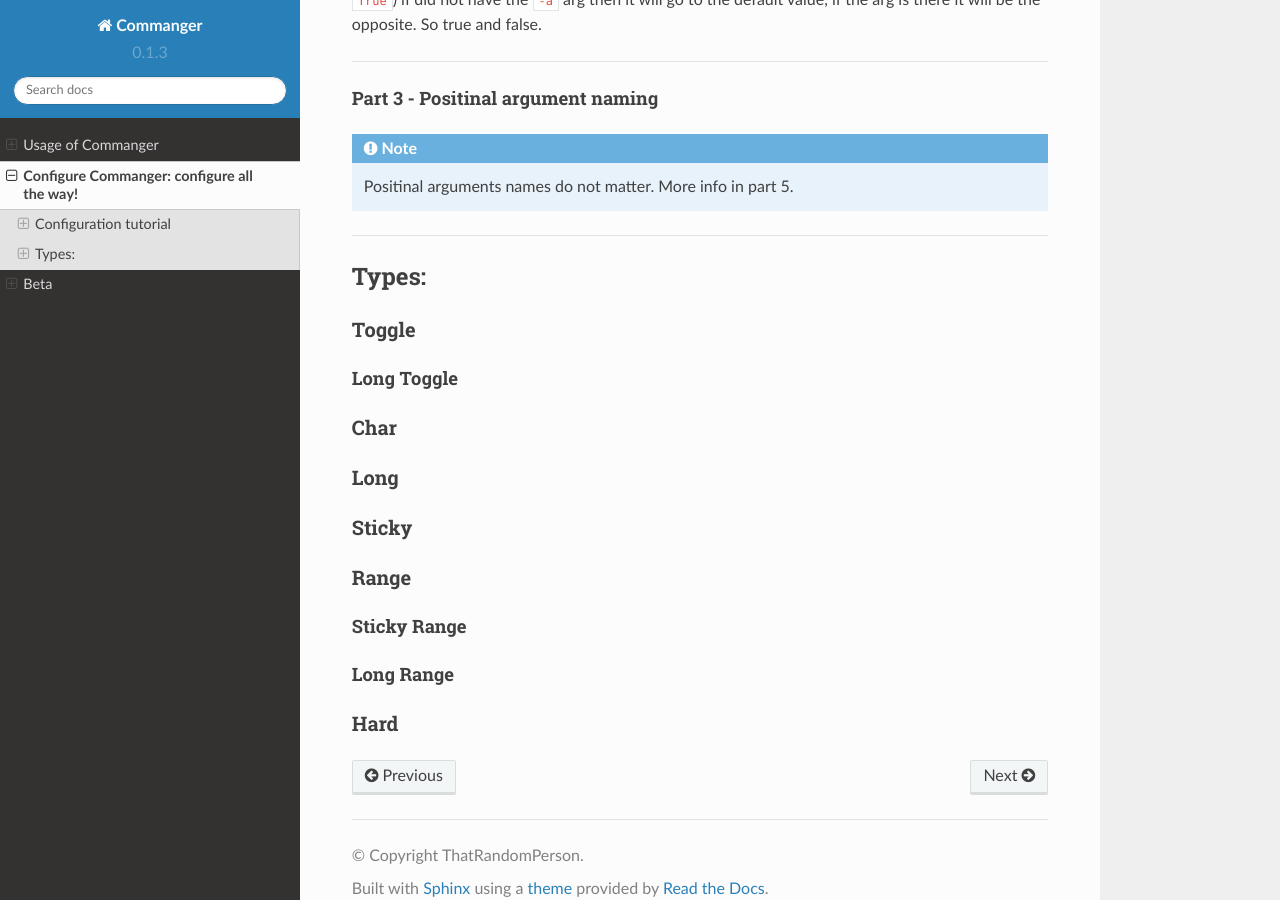
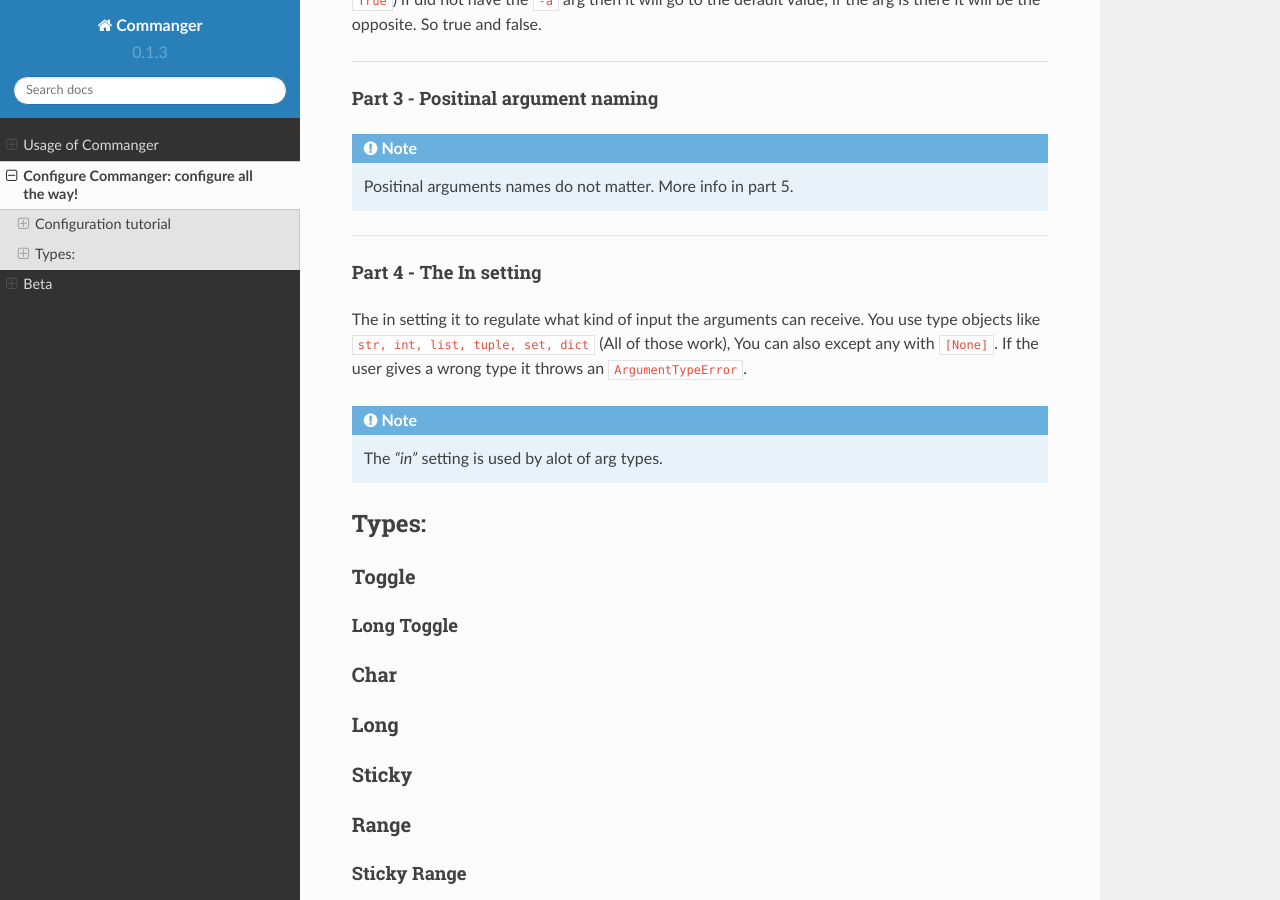
Before and after one commit to thatrandomperson5/commanger-docs, a Sphinx documentation site: the page built from docs/source/configure.rst, in a window 1280 px wide and 900 px high, scrolled down 1764 px. Built offline with Sphinx 7.4.7 and the Read the Docs theme 2.0.0, drawn with Linux system fonts in a browser that asks for light colours.

Commit message:
Update configure.rst

```diff
--- a/docs/source/configure.rst
+++ b/docs/source/configure.rst
@@ -98,6 +98,16 @@
 
 ------------------
 
+Part 4 - The In setting
+^^^^^^^^^
+
+The in setting it to regulate what kind of input the arguments can receive. You use type objects like ``str, int, list, tuple, set, dict`` (All of those work), You can also except any with ``[None]``. If the user gives a wrong type it throws an ``ArgumentTypeError``.
+
+.. note::
+
+ The `"in"` setting is used by alot of arg types.
+..
+
 *****
 Types:
 *****
```
